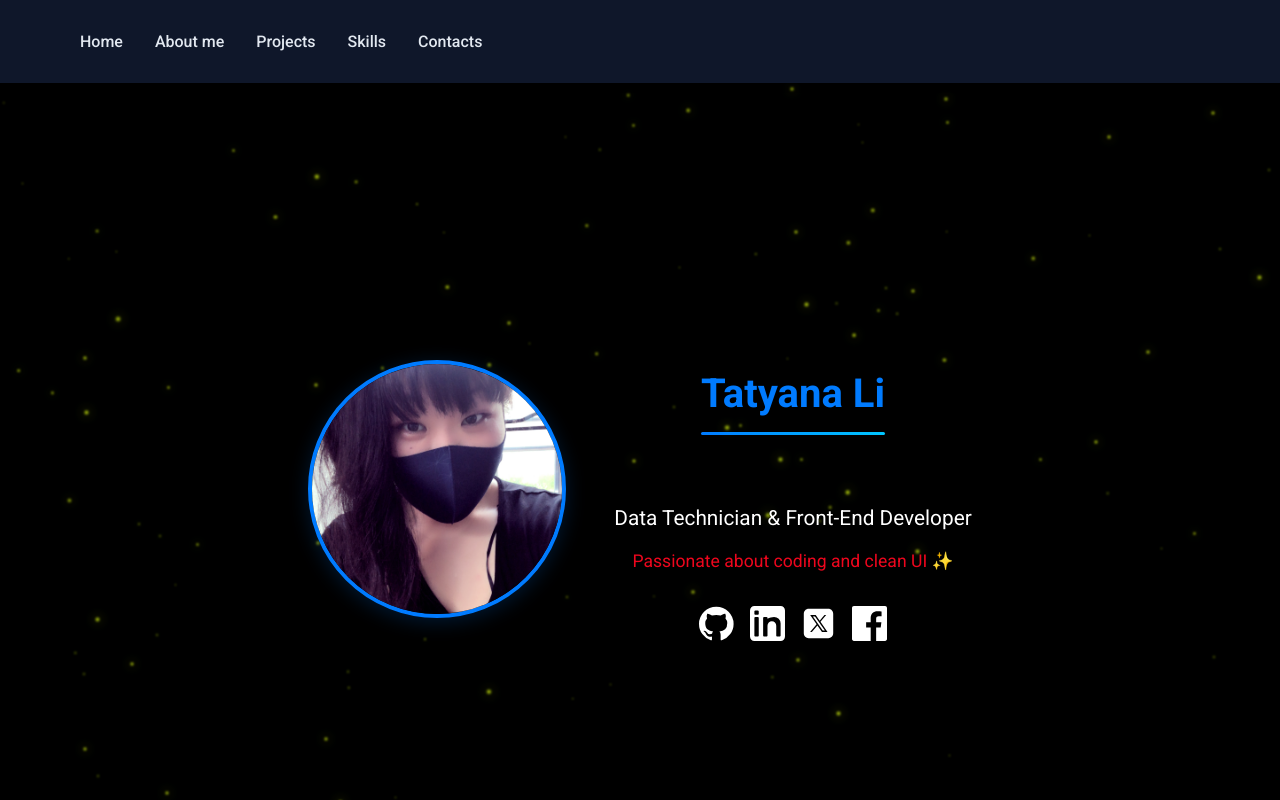
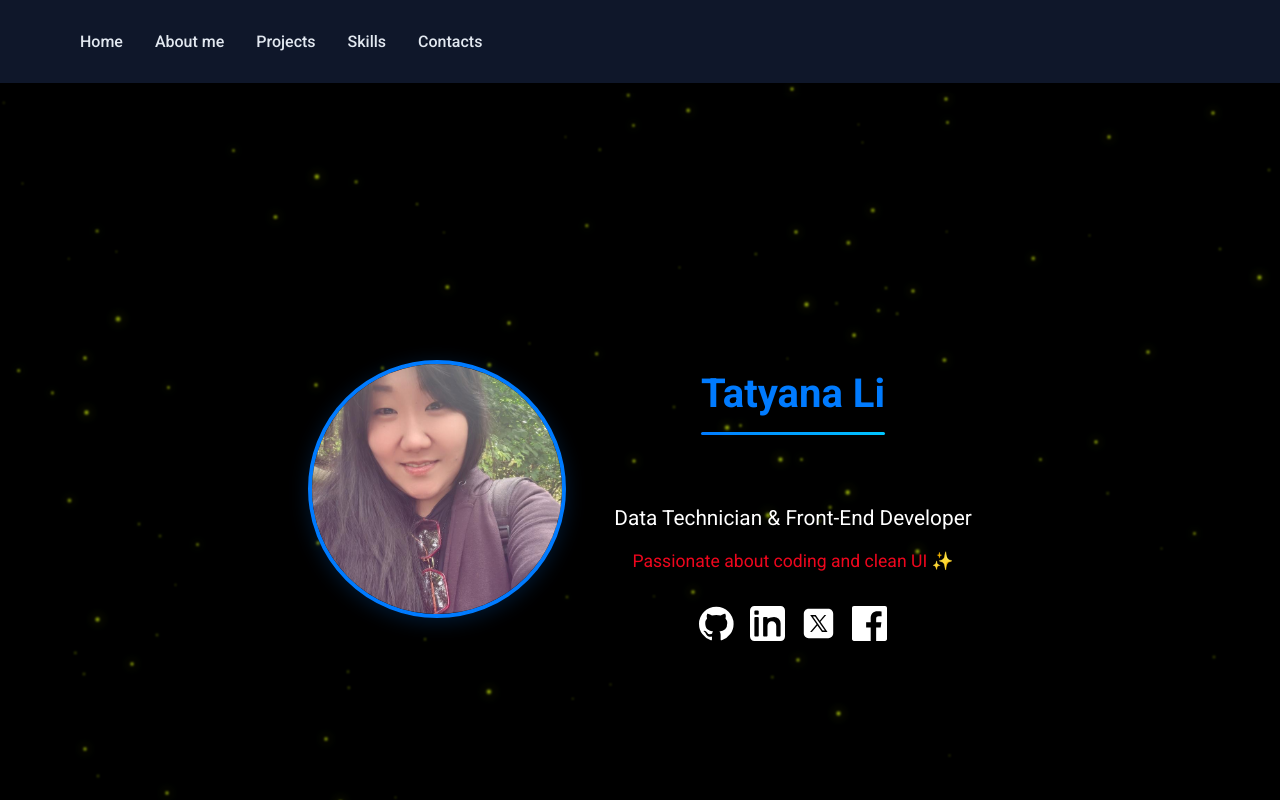
Before and after one commit to tanushikxd/data_presentation, a Vue app: page / in a window 1280 px wide. Shown: the top 800 px of the page. Built offline with nearby package versions, Linux system fonts and the light colour scheme.

Commit message:
changed a photo on the main page

```diff
--- a/src/modules/main/Main-page.vue
+++ b/src/modules/main/Main-page.vue
@@ -2,7 +2,7 @@
   <section class="hero">
     <div class="hero_container">
       <div class="hero_photo">
-        <img src="@/assets/images/img/my_photo.jpg" alt="Tatyana Li" />
+        <img src="@/assets/images/img/my_photo-2.jpeg" alt="Tatyana Li" />
       </div>
 
       <div class="hero_text">
```
Also changed, not shown: src/assets/images/img/my_photo-2.jpeg (added).
